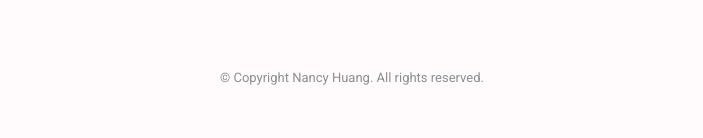
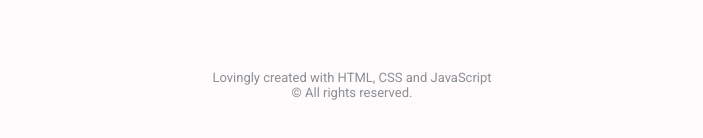
Before and after one commit to nancyhuangcodes/nancyhuangcodes, a plain HTML site: page index.html in a window 1280 px wide. Shown: the part 5028-5166 px from the top of the page, without its empty margins (288-991 px from the left). Drawn offline with nearby package versions, Linux system fonts and the light colour scheme.

```diff
--- a/index.html
+++ b/index.html
@@ -482,7 +482,8 @@
                 </ul>
 
                 <span class="footer_copy">
-                    &#169; Copyright Nancy Huang. All rights reserved.
+                    Lovingly created with HTML, CSS and JavaScript<br>
+                    &#169; All rights reserved.
                 </span>
 
             </div>
```
